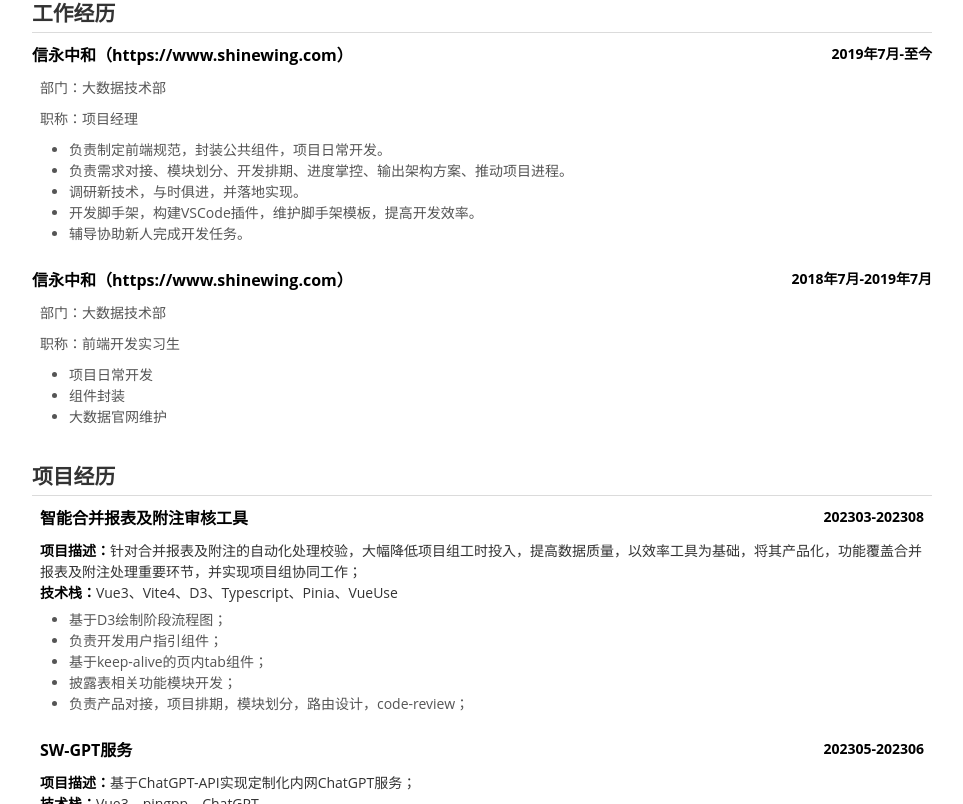
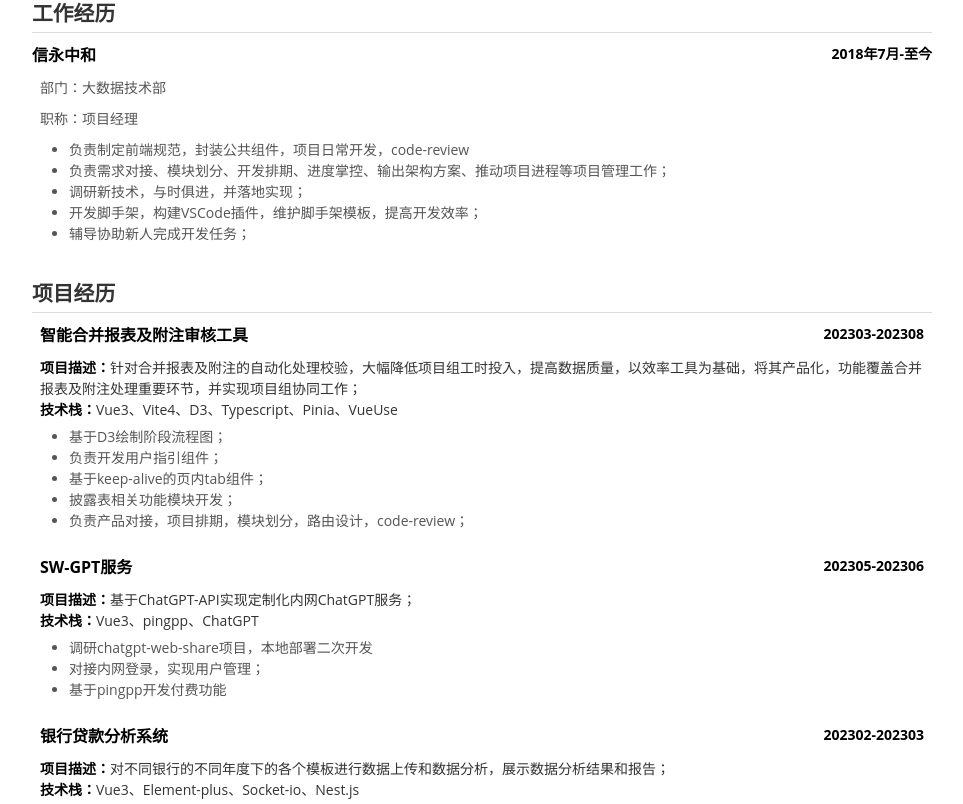
Before and after one commit to shaopeng007/resume, a Vue app: page / in a window 1280 px wide. Shown: the part 576-1380 px from the top of the page, without its empty margins (158-1121 px from the left). Built offline with nearby package versions, Linux system fonts and the light colour scheme.

Commit message:
🔖 (version 1.0.0): Ok
version 1.0.0

```diff
--- a/src/components/SoftwareExperience.vue
+++ b/src/components/SoftwareExperience.vue
@@ -78,7 +78,7 @@
   },
   {
     projectName: '银行贷款分析系统',
-    cycle: '202302-20203',
+    cycle: '202302-202303',
     technologyStack: [
       'Vue3',
       'Element-plus',
--- a/src/components/UserInfo.vue
+++ b/src/components/UserInfo.vue
@@ -4,9 +4,9 @@
 
 <template>
   <section>
-    <div>
-      <div>
-        <img class="float-none lg:float-right
+    <!-- class="sm:flex justify-between flex-row-reverse" -->
+    <div >
+      <!-- <img class="float-none lg:float-right
       w-24 h-24
       sm:w-28 sm:h-28
       md:w-32 md:h-32
@@ -15,9 +15,9 @@
       m-auto mb-10
       lg:m-6 lg:mb-0
 
-        rounded-full " :src="avatar" alt="avatar" />
-      </div>
-      <h3 class="text-center sm:text-left ">赵雅国</h3>
+      rounded-full " :src="avatar" alt="avatar" /> -->
+      <div>
+        <h3 class="sm:text-left ">赵雅国</h3>
         <ul>
           <li>1996 / 男</li>
           <li>本科 / 内蒙古科技大学 / 软件工程（2015-2019）</li>
@@ -30,6 +30,7 @@
           <li>邮箱：ggupzhh@gmail.com</li>
         </ul>
       </div>
+    </div>
 
   </section>
 </template>
--- a/src/components/WorkExperience.vue
+++ b/src/components/WorkExperience.vue
@@ -44,28 +44,27 @@
 
 const companyList = reactive([
   {
-    companyName: '信永中和（https://www.shinewing.com）',
-    cycle: '2019年7月-至今',
+    companyName: '信永中和',
+    cycle: '2018年7月-至今',
     branch: '大数据技术部',
     title: '项目经理',
     routineWork: [
-      '负责制定前端规范，封装公共组件，项目日常开发。',
-      '负责需求对接、模块划分、开发排期、进度掌控、输出架构方案、推动项目进程。',
-      '调研新技术，与时俱进，并落地实现。',
-      '开发脚手架，构建VSCode插件，维护脚手架模板，提高开发效率。',
-      '辅导协助新人完成开发任务。',
+      '负责制定前端规范，封装公共组件，项目日常开发，code-review',
+      '负责需求对接、模块划分、开发排期、进度掌控、输出架构方案、推动项目进程等项目管理工作；',
+      '调研新技术，与时俱进，并落地实现；',
+      '开发脚手架，构建VSCode插件，维护脚手架模板，提高开发效率；',
+      '辅导协助新人完成开发任务；',
     ],
   },
-  {
-    companyName: '信永中和（https://www.shinewing.com）',
-    cycle: '2018年7月-2019年7月',
-    branch: '大数据技术部',
-    title: '前端开发实习生',
-    routineWork: [
-      '项目日常开发',
-      '组件封装',
-      '大数据官网维护',
-    ],
-  },
+  // {
+  //   companyName: '信永中和',
+  //   cycle: '2018年7月-2019年7月',
+  //   branch: '大数据技术部',
+  //   title: '前端开发实习生',
+  //   routineWork: [
+  //     '项目日常开发，组件封装；',
+  //     '大数据官网维护；',
+  //   ],
+  // },
 ])
 </script>
```
Lines whose indentation alone changed are shown as unchanged.
